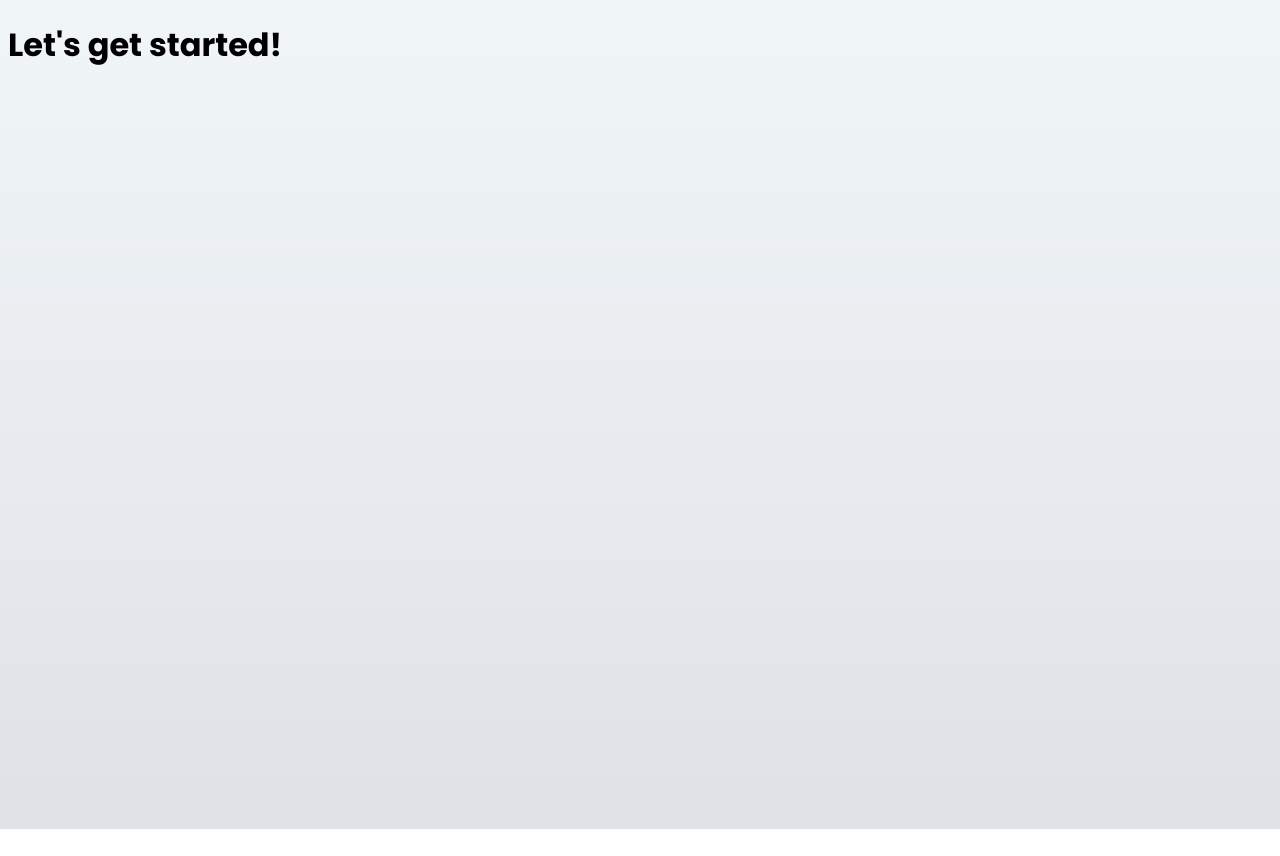
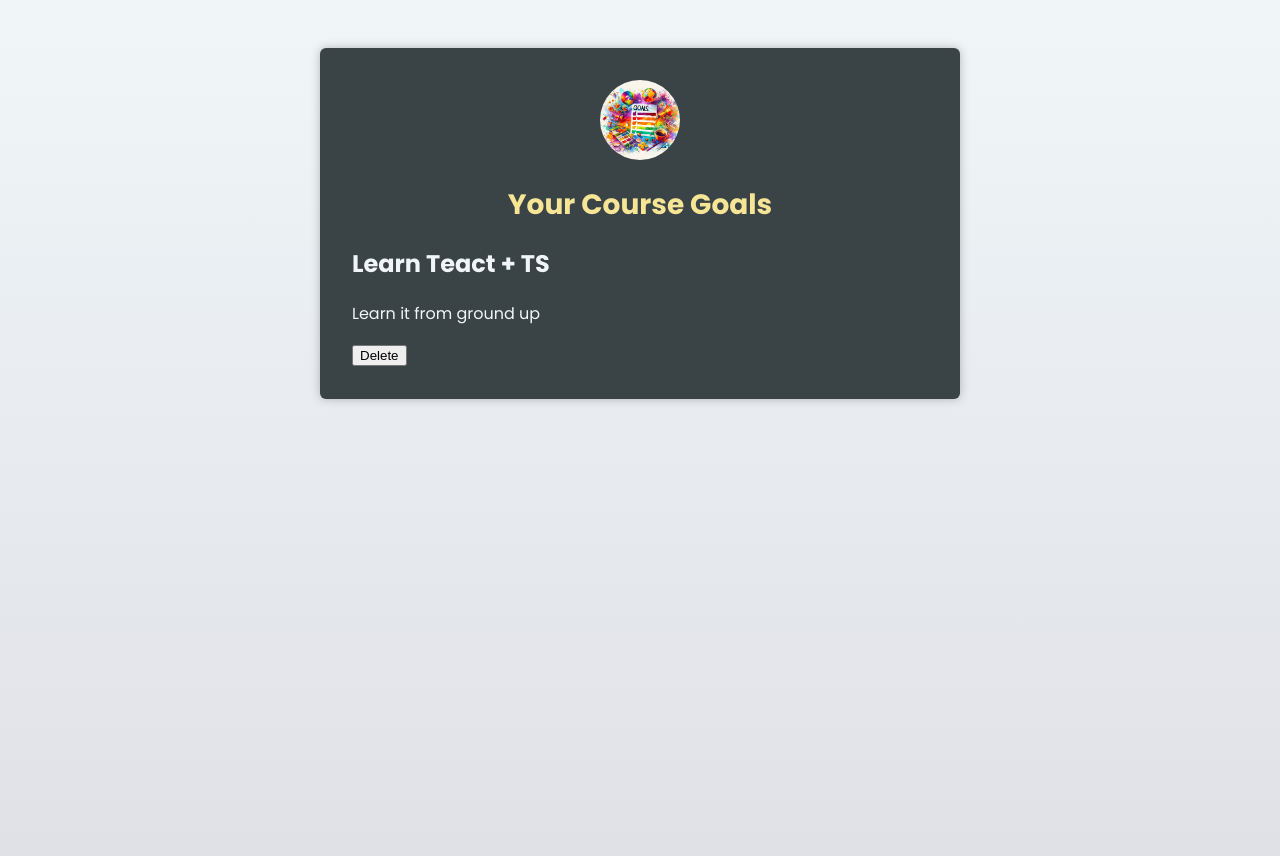
Before and after one commit to Anty-Anty/TS-goals, a React (Vite) app: page / in a window 1280 px wide. Before the commit the page ends 829 px from the top, so only its background shows below. Built offline with nearby package versions, Linux system fonts and the light colour scheme.

Commit message:
add components: CourseGoal, Header

```diff
--- a/src/App.tsx
+++ b/src/App.tsx
@@ -1,3 +1,19 @@
-export default function App() {
-  return <h1>Let's get started!</h1>;
+import CourseGoal from "./components/CourseGoal";
+import Header from "./components/Header";
+import goalsImg from './assets/goals.jpg';
+
+const App = () => {
+  return (
+    <main>
+      <Header image={{ src: goalsImg, alt: 'A list of goals' }}>
+        <h1>Your Course Goals</h1>
+      </Header>
+      <CourseGoal
+        title="Learn Teact + TS"
+        description="Learn it from ground up"
+      />
+    </main>
+  );
 }
+
+export default App
--- a/src/components/CourseGoal.tsx
+++ b/src/components/CourseGoal.tsx
@@ -0,0 +1,24 @@
+interface CourseGoal {
+    title: string;
+    description: string;
+}
+
+const CourseGoal = (props: CourseGoal) => {
+    return (
+        <article>
+
+            <div>
+                <h2>{props.title}</h2>
+                <p>{props.description}</p>
+            </div>
+
+            <button>
+                Delete
+            </button>
+
+        </article>
+    )
+}
+
+
+export default CourseGoal
--- /dev/null
+++ b/src/components/Header.tsx
@@ -0,0 +1,21 @@
+
+import { type ReactNode } from "react";
+
+type HeaderProps = {
+    children: ReactNode;
+    image: {
+        src: string;
+        alt: string;
+    };
+};
+
+const Header = (props: HeaderProps) => {
+    return (
+        <header>
+            <img src={props.image.src} alt={props.image.alt} />
+            {props.children}
+        </header>
+    )
+};
+
+export default Header;
```
Also changed, not shown: src/components/CourseGoal copy.tsx (added, +39 -0 lines).
